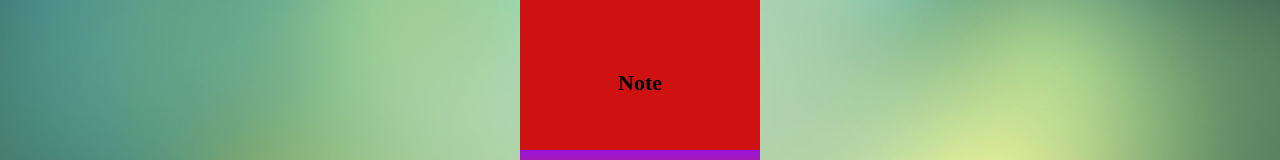
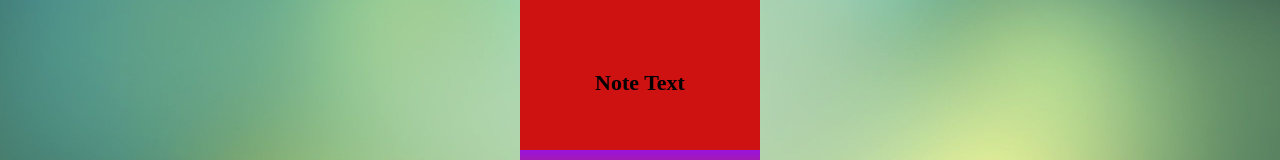
Before and after one commit to Ritikchandra/note-making-application, a React (Vite) app: page / in a window 1280 px wide. Both pictures are taken after a click on the button "Add Note". Shown: the part 316-476 px from the top of the page. Built offline with nearby package versions, Linux system fonts and the light colour scheme; the HTML template or start-up script is replaced by a standard one.

Commit message:
fixed: bug

```diff
--- a/src/App.jsx
+++ b/src/App.jsx
@@ -121,7 +121,7 @@ function App() {
         <p>{sanitizeHtml(slide.noteText).length > 15
             ? `${sanitizeHtml(slide.noteText).slice(0, 15)}...`
             : sanitizeHtml(slide.noteText).length > 0
-            ? sanitizeHtml(slide.noteText).slice(0, sanitizeHtml(slide.noteText).length - 4)
+            ? sanitizeHtml(slide.noteText).slice(0, sanitizeHtml(slide.noteText).length)
             : ''}</p>
         <button onClick={() => handleView(slide)}>View/Edit</button>
         <button onClick={() => handleDelete(slide)}>Delete</button>
```
